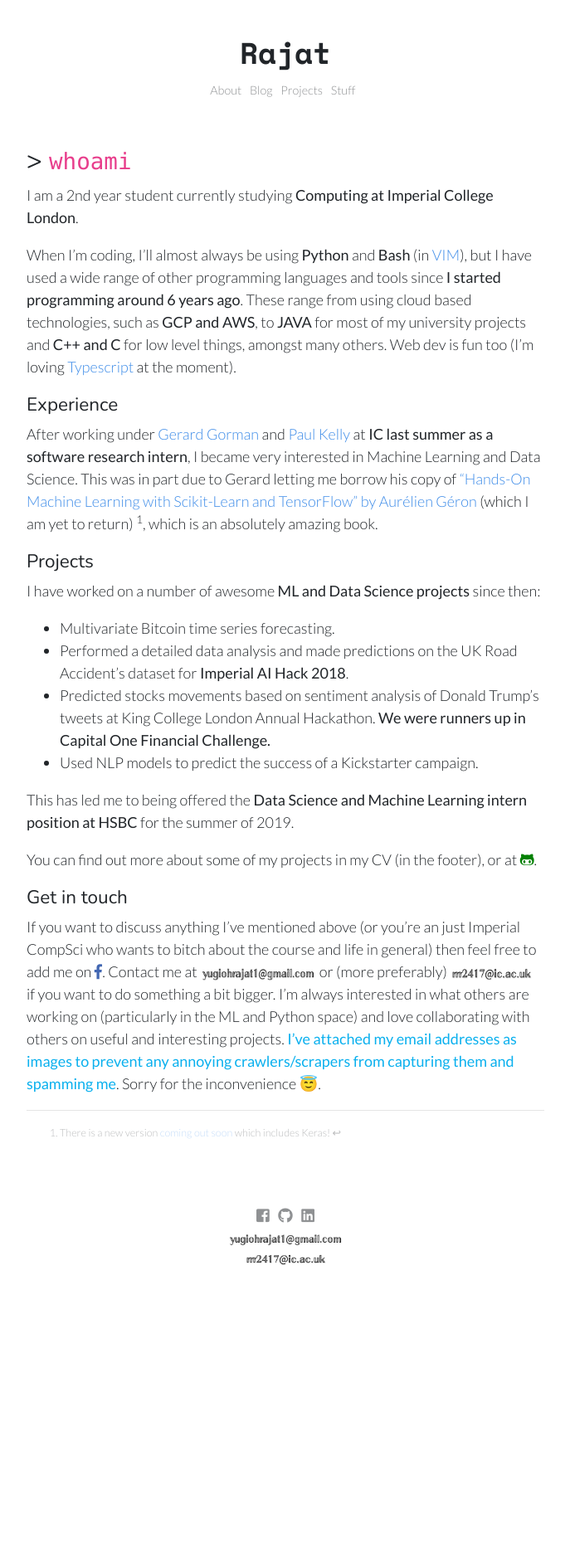
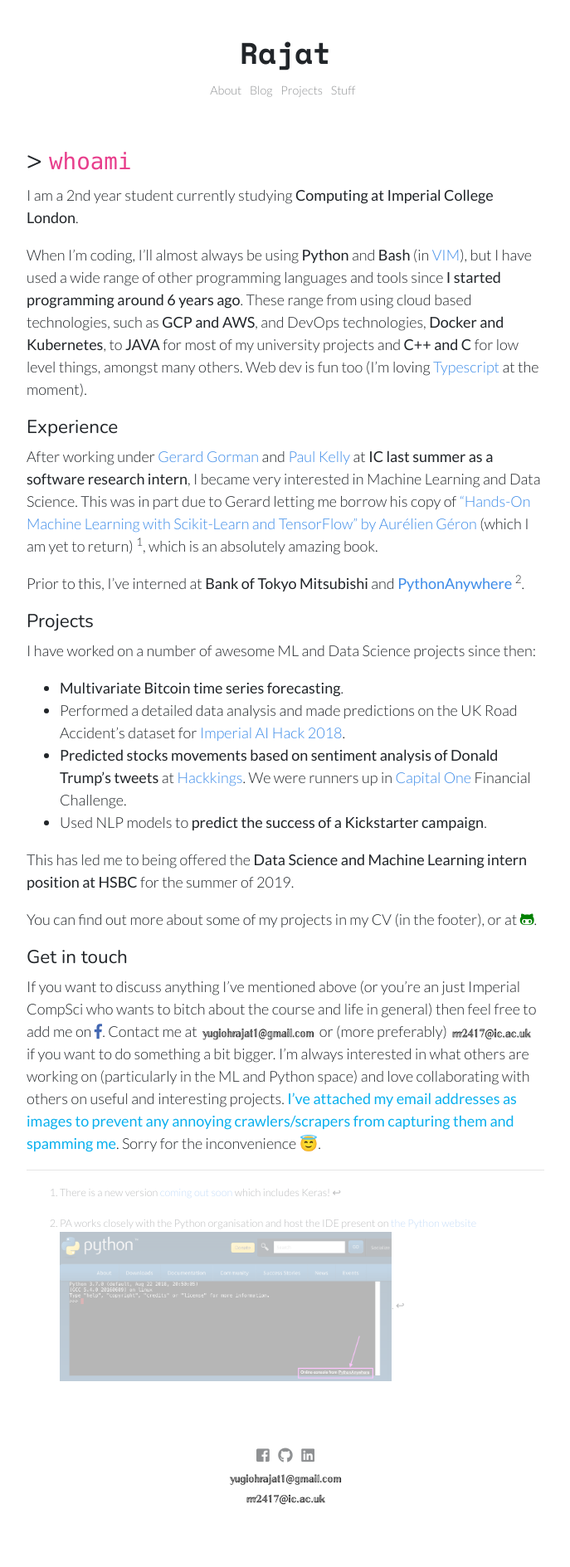
Before and after one commit to RajatRasal/rajatrasal.github.io, a Jekyll site: the page built from about.md, in a window 1280 px wide. Shown: the whole page at 83% size, without its empty margins (296-983 px from the left). Built offline with Jekyll 4.4.1, drawn with Linux system fonts in a browser that asks for light colours; before the commit the page ends 1600 px from its top, so only the background shows below that.

Commit message:
Add pythonanywhere image and refactor about page

```diff
--- a/_includes/notice.html
+++ b/_includes/notice.html
@@ -2,7 +2,6 @@
   <h4>Did you enjoy this post?</h4>
   <p>
     If you did, check out my Github repo - I've got some cool projects on there. I also post these articles on Medium, so you could get notifications when they get posted if you download the Medium app and subscribe to my feed. Alternatively you could even subscribe to my feed on this site and get notified by my updates here. Add me on social media too.
-
-    It's quite possible that you didn't like this article (yes - that is fine!). I'd love some feedback!
+    It's quite possible that you <b>didn't</b> like this article. I'd love some feedback!
   </p>
 </div>
--- a/_layouts/post.html
+++ b/_layouts/post.html
@@ -1,7 +1,7 @@
 ---
 layout: default
 ---
-<h2>{{ page.title }}</h2>
+<h3>{{ page.title }}</h3>
 <h3 class="blogpost-date">{{ page.date | date_to_string | upcase }} - {{ page.time }} MINS</h3>
 
 {{ content }}
--- a/about.md
+++ b/about.md
@@ -5,7 +5,7 @@ title: About
 ### > `whoami`
 I am a 2nd year student currently studying **Computing at Imperial College London**.
 
-When I'm coding, I'll almost always be using **Python** and **Bash** (in <a class="inline-links" href="https://github.com/RajatRasal/vimrc">VIM</a>), but I have used a wide range of other programming languages and tools since **I started programming around 6 years ago**. These range from using cloud based technologies, such as **GCP and AWS**, to **JAVA** for most of my university projects and **C++ and C** for low level things, amongst many others. Web dev is fun too (I'm loving <a class="inline-links" href="https://medium.com/javascript-scene/the-typescript-tax-132ff4cb175b">Typescript</a> at the moment).
+When I'm coding, I'll almost always be using **Python** and **Bash** (in <a class="inline-links" href="https://github.com/RajatRasal/vimrc">VIM</a>), but I have used a wide range of other programming languages and tools since **I started programming around 6 years ago**. These range from using cloud based technologies, such as **GCP and AWS**, and DevOps technologies, **Docker and Kubernetes**, to **JAVA** for most of my university projects and **C++ and C** for low level things, amongst many others. Web dev is fun too (I'm loving <a class="inline-links" href="https://medium.com/javascript-scene/the-typescript-tax-132ff4cb175b">Typescript</a> at the moment).
 
 
 ##### Experience
@@ -13,12 +13,20 @@ After working under <a class="inline-links" href="https://www.imperial.ac.uk/peo
 
 [^keras]: There is a new version <a class="inline-links" href="https://www.amazon.co.uk/Hands-Machine-Learning-Scikit-Learn-TensorFlow/dp/1492032646/ref=pd_lpo_sbs_14_img_1/258-0149394-3034873?_encoding=UTF8&psc=1&refRID=D3YB5NMRD2P0RVTAKHM9">coming out soon</a> which includes Keras!
 
+Prior to this, I've interned at **Bank of Tokyo Mitsubishi** and <a class="inline-links" href="https://www.pythonanywhere.com">**PythonAnywhere**</a> [^pa].
+
+{% for file in site.static_files %}
+{% if file.name contains 'pythonanywhere' %}
+[^pa]: PA works closely with the Python organisation and host the IDE present on <a class="inline-links" href="https://www.python.org">the Python website</a> <img src="{{ file.path }}" alt="Pythonanywhere on Python site" width="400" height="180">.
+{% endif %}
+{% endfor %}
+
 ##### Projects
-I have worked on a number of awesome **ML and Data Science projects** since then:
-- Multivariate Bitcoin time series forecasting.
-- Performed a detailed data analysis and made predictions on the UK Road Accident’s dataset for **Imperial AI Hack 2018**.
-- Predicted stocks movements based on sentiment analysis of Donald Trump’s tweets at King College London Annual Hackathon. **We were runners up in Capital One Financial Challenge.**
-- Used NLP models to predict the success of a Kickstarter campaign.
+I have worked on a number of awesome ML and Data Science projects since then:
+- **Multivariate Bitcoin time series forecasting**.
+- Performed a detailed data analysis and made predictions on the UK Road Accident’s dataset for <a class="inline-links" href="">Imperial AI Hack 2018</a>.
+- **Predicted stocks movements based on sentiment analysis of Donald Trump’s tweets** at <a class="inline-links" href="">Hackkings</a>. We were runners up in <a class="inline-links" href="">Capital One</a> Financial Challenge.
+- Used NLP models to **predict the success of a Kickstarter campaign**.
 
 This has led me to being offered the **Data Science and Machine Learning intern position at HSBC** for the summer of 2019.
 
```
Also changed, not shown: _posts/2019-03-15-MSE-as-MLE.md (deleted, +0 -7 lines), assets/images/pythonanywhere.png (added).
